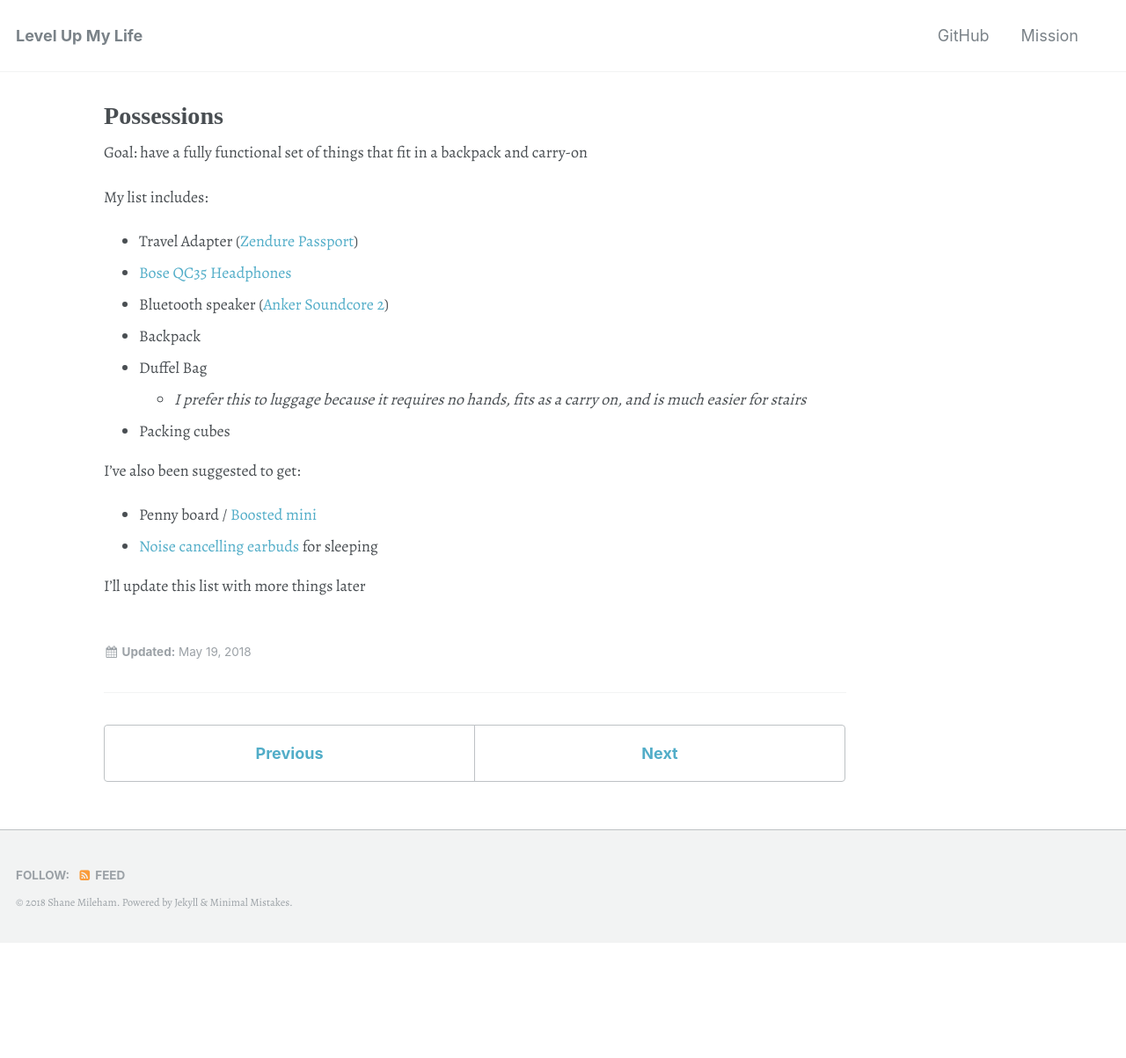
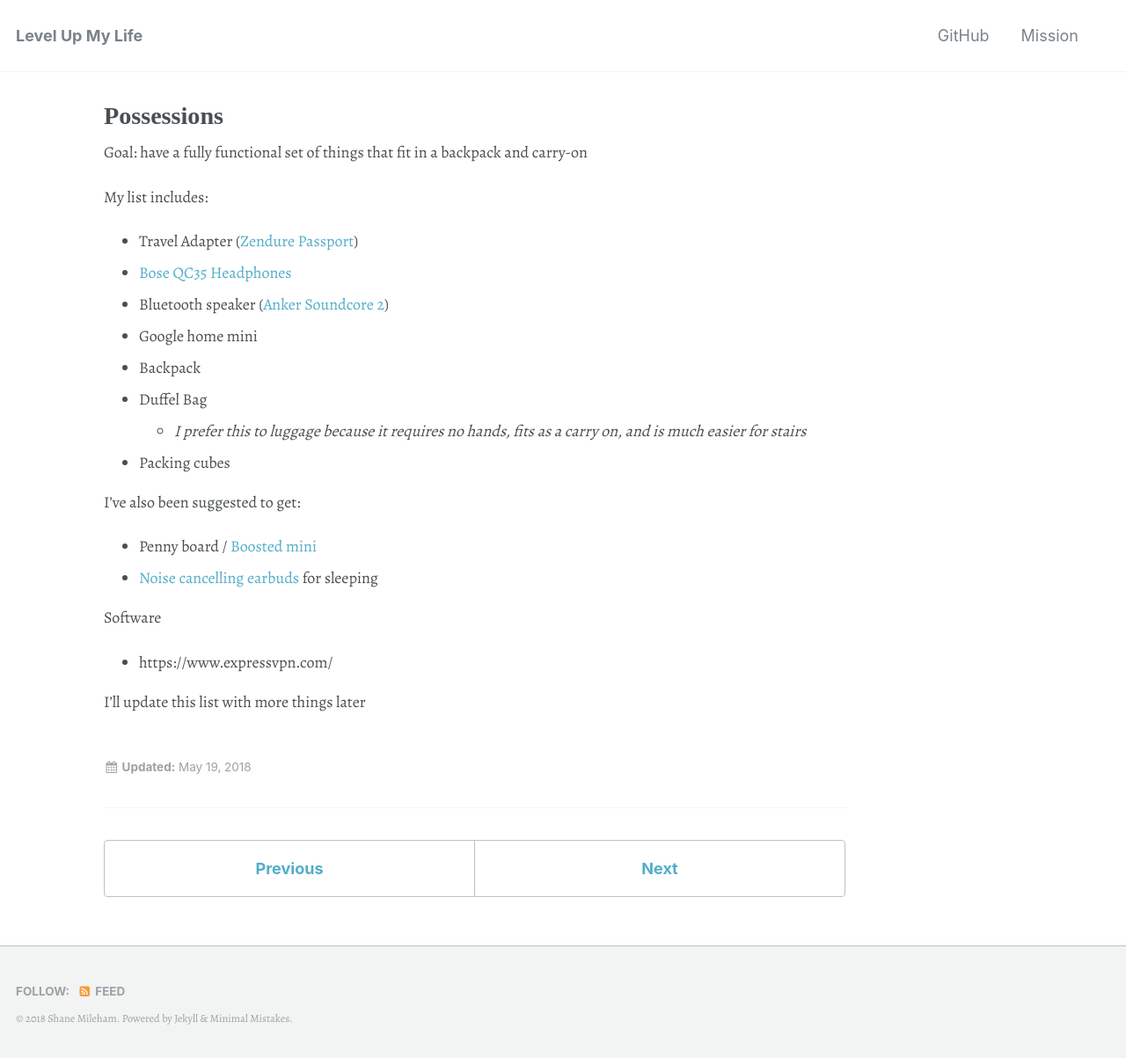
Before and after one commit to shanemileham/levelupmylife, a Jekyll site: the page built from _content/travel/possessions.md, in a window 1280 px wide. Shown: the whole page at 88% size. Built offline with Jekyll 4.4.1, drawn with Linux system fonts in a browser that asks for light colours; some web fonts are replaced; comment, search, counter and statistics services are not loaded; before the commit the page ends 1072 px from its top, so only the background shows below that.

Commit message:
Added google home mini and vpn to travel possessions

```diff
--- a/_content/travel/possessions.md
+++ b/_content/travel/possessions.md
@@ -9,6 +9,7 @@ My list includes:
 - Travel Adapter ([Zendure Passport](https://zendure.com/products/passport-global-travel-adapter-with-auto-resetting-fuse-black))
 - [Bose QC35 Headphones](https://www.bose.com/en_us/products/headphones/over_ear_headphones/quietcomfort-35-wireless-ii.html)
 - Bluetooth speaker ([Anker Soundcore 2](https://www.amazon.com/Anker-Soundcore-Bluetooth-Exclusive-Water-Resistant/dp/B01MTB55WH/))
+- Google home mini
 - Backpack
 - Duffel Bag
   - _I prefer this to luggage because it requires no hands, fits as a carry on, and is much easier for stairs_
@@ -18,5 +19,7 @@ I've also been suggested to get:
 - Penny board / [Boosted mini](https://buy.boostedboards.com/boards/boosted-mini)
 - [Noise cancelling earbuds](https://www.bose.com/en_us/products/headphones/earphones/quietcomfort-20i-acoustic-noise-cancelling-headphones.html) for sleeping
 
+Software
+- https://www.expressvpn.com/
 
 I'll update this list with more things later
```
